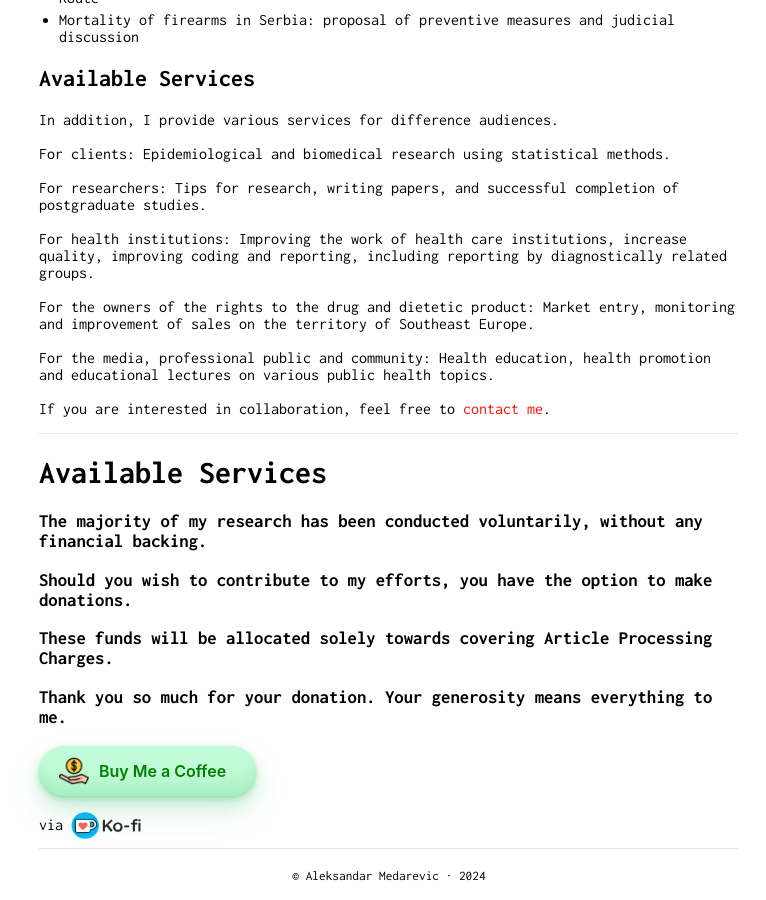
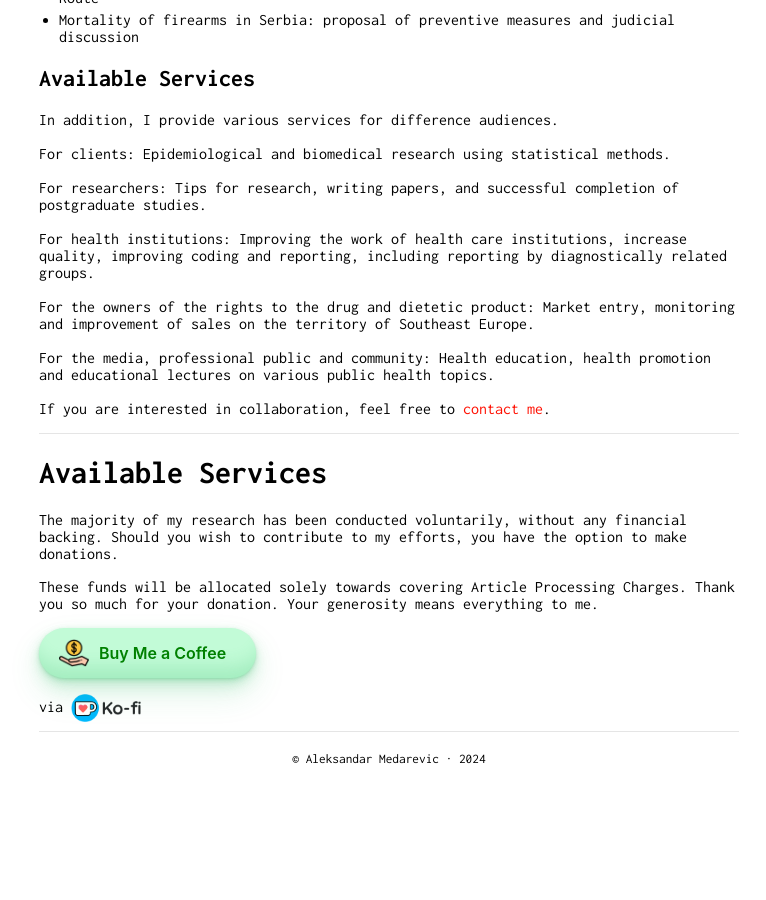
Before and after one commit to AleksandarMedarevic/personal_web_site, a Jekyll site: the page built from index.md, in a window 1280 px wide and 900 px high, scrolled down 2809 px. Shown: the whole window, without its empty margins (251-1017 px from the left). Built offline with Jekyll 4.4.1, drawn with Linux system fonts in a browser that asks for light colours; after the commit the page ends 3592 px from its top, so only the background shows below that.

```diff
--- a/_includes/button.html
+++ b/_includes/button.html
@@ -44,10 +44,8 @@
 <hr>
 <h1>Available Services</h1>
 
-<h3>The majority of my research has been conducted voluntarily, without any financial backing.</h3>
-<h3>Should you wish to contribute to my efforts, you have the option to make donations.</h3>
-<h3>These funds will be allocated solely towards covering Article Processing Charges.</h3>
-<h3>Thank you so much for your donation. Your generosity means everything to me.</h3>
+<p>The majority of my research has been conducted voluntarily, without any financial backing. Should you wish to contribute to my efforts, you have the option to make donations.</p>
+<p>These funds will be allocated solely towards covering Article Processing Charges. Thank you so much for your donation. Your generosity means everything to me.</p>
 
 <a target="_blank" href="https://ko-fi.com/aleksandar8232"><button  class="button-1" role="button"><img class="icon" src="543530.png" alt="icon"><span class="icon-text">Buy Me a Coffee</span></button></a>
 <br>
```
